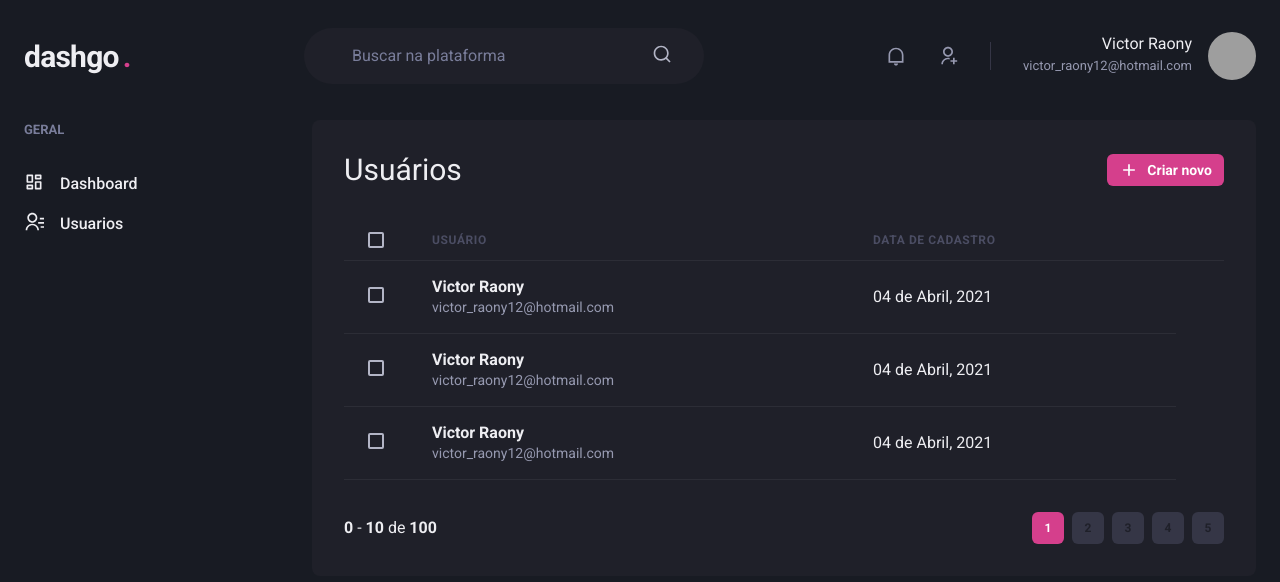
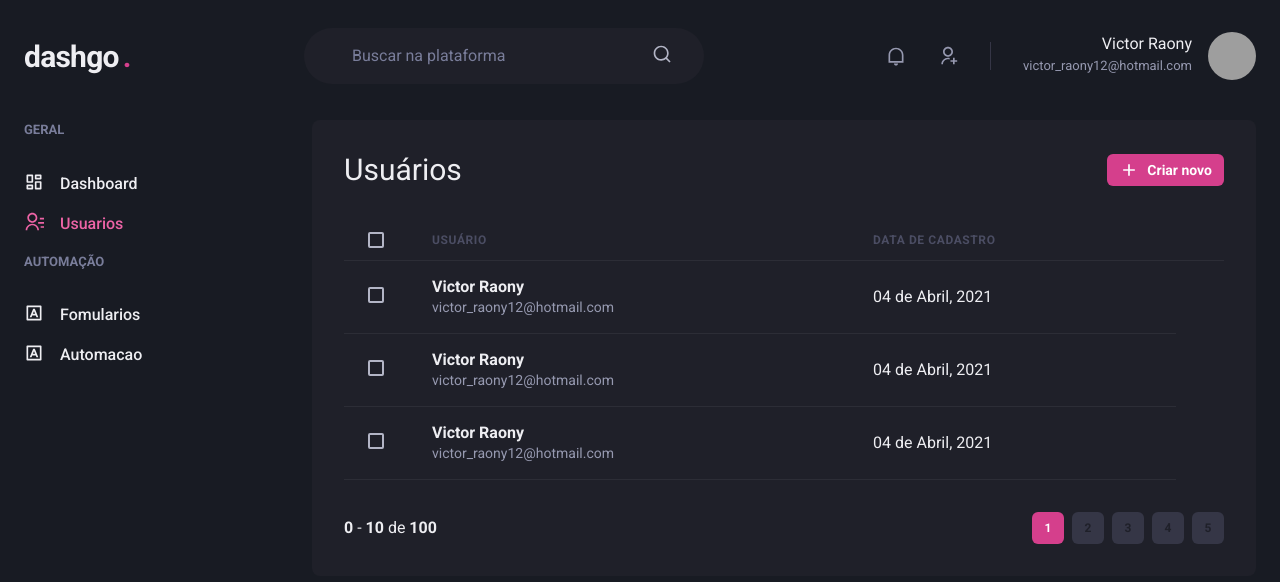
Before and after one commit to Victor-Raony/dashboard_chakra, a Next.js app: page /users in a window 1280 px wide. Shown: the top 582 px of the page. Built offline with nearby package versions, Linux system fonts and the light colour scheme; grey boxes are pictures that could not be loaded.

Commit message:
feat: Implementing link flagging

```diff
--- /dev/null
+++ b/src/components/ActiveLink.tsx
@@ -0,0 +1,36 @@
+import { cloneElement, ReactElement } from "react";
+import Link, { LinkProps } from "next/link";
+import { useRouter } from "next/router";
+
+interface ActiveLinkProps extends LinkProps{
+  children: ReactElement;
+  shouldMatchExactHref?: boolean;
+}
+
+export function ActiveLink({
+  children,
+  shouldMatchExactHref = false,
+  ...rest
+}:ActiveLinkProps){
+  const { asPath } = useRouter();
+
+  let isActive = false;
+
+  if (shouldMatchExactHref && (asPath === rest.href || asPath === rest.as)){
+    isActive = true;
+  }
+
+  if (!shouldMatchExactHref &&
+    (asPath.startsWith(String(rest.href)) ||
+      asPath.startsWith(String(rest.as)))){
+        isActive = true;
+      }
+
+  return(
+    <Link {...rest}>
+      {cloneElement(children, {
+        color: isActive ? 'pink.400' : 'gray.50',
+      })}
+    </Link>
+  );
+}
--- a/src/components/Sidebar/NavLink.tsx
+++ b/src/components/Sidebar/NavLink.tsx
@@ -1,16 +1,20 @@
-import { Icon, Link, Text, LinkProps as ChakraLinkPorps } from "@chakra-ui/react";
+import { Icon, Link as ChakraLink, Text, LinkProps as ChakraLinkPorps } from "@chakra-ui/react";
 import { ElementType } from "react";
+import { ActiveLink } from "../ActiveLink";
 
 interface NavLinkProps extends ChakraLinkPorps{
   icon: ElementType;
   children: string;
+  href: string;
 }
 
-export function NavLink({icon, children, ...rest}){
+export function NavLink({icon, children, href, ...rest}){
   return(
-  <Link display="flex" align="center" {...rest}>
-    <Icon as={icon} fontSize="20" />
-    <Text ml="4" fontWeight="medium">{ children }</Text>
-  </Link>
+  <ActiveLink href={href} passHref>
+    <ChakraLink display="flex" align="center" {...rest}>
+      <Icon as={icon} fontSize="20" />
+      <Text ml="4" fontWeight="medium">{ children }</Text>
+    </ChakraLink>
+  </ActiveLink>
   );
 }
--- a/src/components/Sidebar/SidebarNav.tsx
+++ b/src/components/Sidebar/SidebarNav.tsx
@@ -1,5 +1,5 @@
 import { Stack } from "@chakra-ui/react";
-import { RiContactsLine, RiDashboardLine } from "react-icons/ri";
+import { RiContactsLine, RiDashboardLine, RiInputMethodLine } from "react-icons/ri";
 import { NavLink } from "./NavLink";
 import { NavSection } from "./NavSection";
 
@@ -7,8 +7,13 @@ export function SidebarNav() {
   return (
     <Stack spacing="12" align="flex-start">
       <NavSection title="GERAL">
-        <NavLink icon={RiDashboardLine} children="Dashboard" />
-        <NavLink icon={RiContactsLine} children="Usuarios" />
+        <NavLink icon={RiDashboardLine} href="/dashboard" children="Dashboard" />
+        <NavLink icon={RiContactsLine} href="/users" children="Usuarios" />
+
+        <NavSection title="AUTOMAÇÃO">
+          <NavLink icon={RiInputMethodLine} href="/forms">Fomularios</NavLink>
+          <NavLink icon={RiInputMethodLine} href="/automation">Automacao</NavLink>
+        </NavSection>
       </NavSection>
     </Stack>
   );
--- a/src/pages/users/index.tsx
+++ b/src/pages/users/index.tsx
@@ -1,5 +1,7 @@
 import { Box, Flex, Button, Icon, Heading, Table, Thead,  Tr, Th, Checkbox, Tbody, Td, Text, useBreakpointValue } from "@chakra-ui/react";
-import { RiAddLine, RiPencilLine } from "react-icons/ri";
+import { RiAddLine } from "react-icons/ri";
+
+import Link from "next/link";
 
 import { Header} from "@/src/components/Header";
 import { Sidebar } from "@/src/components/Sidebar";
@@ -21,6 +23,7 @@ export default function UserList(){
         <Box flex="1" borderRadius={8} bg="gray.800" p="8">
           <Flex mb="8" justify="space-between" align="center">
             <Heading size="lg" fontWeight="normal">Usuários</Heading>
+              <Link href="/users/create" passHref>
                 <Button
                   as="a"
                   size="sm"
@@ -30,6 +33,7 @@ export default function UserList(){
                 >
                   Criar novo
                 </Button>
+            </Link>
           </Flex>
 
           <Table colorScheme="whiteAlpha">
```
Also changed, not shown: src/pages/users/create.tsx (+7 -5 lines). Lines whose indentation alone changed are shown as unchanged.
